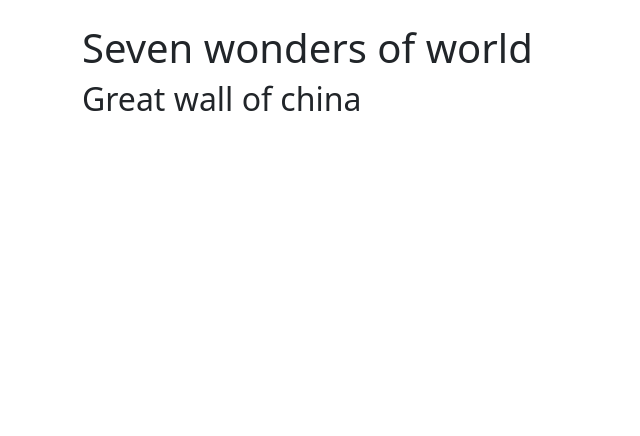
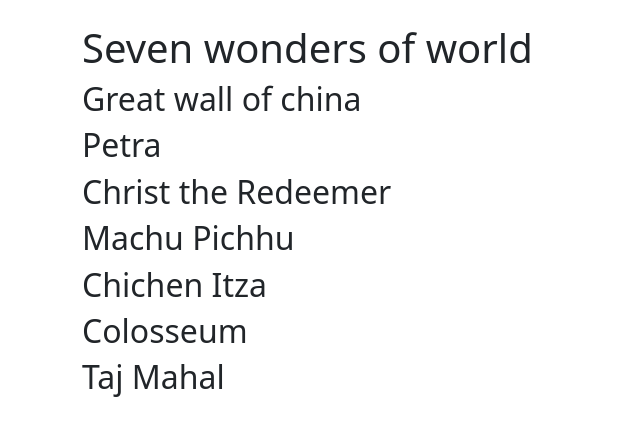
Before and after one commit to iamit-prakash/React_git_pratice, a React (Vite) app: page / in a window 1280 px wide. Shown: the top 436 px of the page, without its empty margins (0-640 px from the left). Built offline with nearby package versions, Linux system fonts and the light colour scheme.

Commit message:
New commit

```diff
--- a/src/pages/Home.jsx
+++ b/src/pages/Home.jsx
@@ -3,6 +3,12 @@ export default function Home(){
         <div className="container py-4">
             <h1> Seven wonders of world</h1>
             <h2>Great wall of china</h2>
+            <h2>Petra</h2>
+            <h2>Christ the Redeemer</h2>
+            <h2>Machu Pichhu</h2>
+            <h2>Chichen Itza</h2>
+            <h2>Colosseum</h2>
+            <h2>Taj Mahal</h2>
         </div>
     )
 }
```
